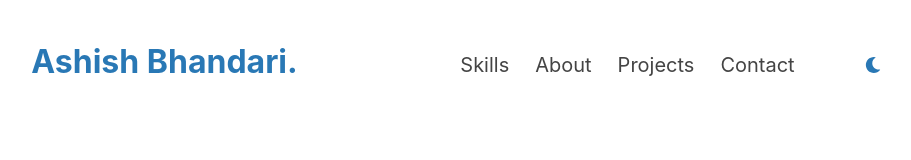
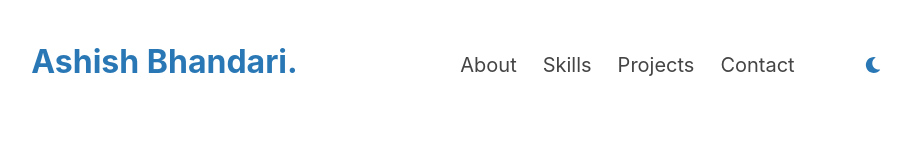
Before and after one commit to DhruvAggar/portfolio_college, a React (Create React App) app: page / in a window 1280 px wide. Shown: the top 160 px of the page, without its empty margins (178-1089 px from the left). Built offline with nearby package versions, Linux system fonts and the light colour scheme.

Commit message:
Links Fixed

```diff
--- a/package.json
+++ b/package.json
@@ -14,6 +14,7 @@
     "react-dom": "^18.2.0",
     "react-icons": "^4.4.0",
     "react-router-dom": "^6.3.0",
+    "react-router-hash-link": "^2.4.3",
     "react-scripts": "5.0.1",
     "three": "^0.142.0",
     "web-vitals": "^2.1.4"
--- a/src/App.js
+++ b/src/App.js
@@ -6,18 +6,25 @@ import Navbar from "./components/Navbar";
 import Projects from "./components/Projects";
 import Skills from "./components/Skills";
 // import ThreeD from "./components/ThreeD";
+import { BrowserRouter, Route ,Routes} from "react-router-dom";
 
 function App() {
   return (
-    <div className="App">
-      {/* <ThreeD/> */}
+    <BrowserRouter>
+      <div className="App">
+        {/* <ThreeD/> */}
         <Navbar />
         <About />
         <Skills />
+        {/* <Routes>
+        <Route to="/skills">
+        </Route>
+         </Routes>  */}
         <Projects />
         <Contact />
         <Footer />
-    </div>
+      </div>
+    </BrowserRouter>
   );
 }
 
--- a/src/Components/About.js
+++ b/src/Components/About.js
@@ -12,10 +12,8 @@ import { SiCodechef, SiCodeforces, SiLeetcode } from "react-icons/si";
 import { motion } from "framer-motion";
 import { useColorMode } from "@chakra-ui/color-mode";
 
-
 function About() {
-
-  const { colorMode, toggleColorMode } = useColorMode();
+  const { colorMode } = useColorMode();
   const isDark = colorMode === "dark";
 
   const MotionFlex = motion(Flex);
@@ -30,6 +28,7 @@ function About() {
       transition={{ type: "spring", delay: 1.5, stiffness: 120 }}
       height="100vh"
       color="#444"
+      id="about"
     >
       <Box
         w={["92vw", "60vw"]}
--- a/src/Components/Contact.js
+++ b/src/Components/Contact.js
@@ -15,6 +15,7 @@ function Contact() {
       as={motion.div}
       initial={{ opacity: 0 }}
       whileInView={{ opacity: 1 }}
+      id="contact"
     >
       <Stack Spacing={10} w={["400px", "700px"]} margin="auto">
         <Heading
--- a/src/Components/Navbar.js
+++ b/src/Components/Navbar.js
@@ -8,20 +8,22 @@ import {
   MenuList,
   MenuItem,
 } from "@chakra-ui/react";
-import { Stack, HStack, VStack } from "@chakra-ui/react";
+import { HStack } from "@chakra-ui/react";
 import { IconButton } from "@chakra-ui/button";
 import { FaSun, FaMoon } from "react-icons/fa";
 import { useColorMode } from "@chakra-ui/color-mode";
 import { GiHamburgerMenu } from "react-icons/gi";
 import { Show } from "@chakra-ui/react";
 import { motion } from "framer-motion";
+import { HashLink } from "react-router-hash-link";
+import { Link } from "@chakra-ui/react";
 
 function Navbar() {
   const { colorMode, toggleColorMode } = useColorMode();
   const isDark = colorMode === "dark";
 
   const MotionBox = motion(Box);
-  const MotionText = motion(Text);
+  const MotionText = motion(Link);
 
   return (
     <MotionBox
@@ -70,15 +72,26 @@ function Navbar() {
               whileHover={{
                 cursor: "pointer",
                 textDecoration: "underline",
-                // color: "#2978b5",
+                color: `${isDark ? "#90a0d9" : "#2978b5"}`,
+              }}
+              as="a"
+              href="#about"
+            >
+              About
+            </MotionText>
+            <MotionText
+              whileHover={{
+                cursor: "pointer",
+                textDecoration: "underline",
 
                 color: `${isDark ? "#90a0d9" : "#2978b5"}`,
               }}
               as="a"
-              href="https://google.com"
+              href="#skills"
             >
               Skills
             </MotionText>
+
             <MotionText
               whileHover={{
                 cursor: "pointer",
@@ -86,18 +99,7 @@ function Navbar() {
                 color: `${isDark ? "#90a0d9" : "#2978b5"}`,
               }}
               as="a"
-              href="<Contact/>"
-            >
-              About
-            </MotionText>
-            <MotionText
-              whileHover={{
-                cursor: "pointer",
-                textDecoration: "underline",
-                color: `${isDark ? "#90a0d9" : "#2978b5"}`,
-              }}
-              as="a"
-              href="<Contact/>"
+              href="#projects"
             >
               Projects
             </MotionText>
@@ -108,7 +110,7 @@ function Navbar() {
                 color: `${isDark ? "#90a0d9" : "#2978b5"}`,
               }}
               as="a"
-              href="<Contact/>"
+              href="#contact"
             >
               Contact
             </MotionText>
--- a/src/Components/Projects.js
+++ b/src/Components/Projects.js
@@ -18,6 +18,7 @@ function Projects() {
       initial={{ opacity: 0 }}
       whileInView={{ opacity: 1 }}
       height="100vh"
+      id="projects"
     >
       <Box align="center">
         <Heading margin="4rem 0 4rem 0" fontSize={"2.5rem"}>
--- a/src/Components/Skills.js
+++ b/src/Components/Skills.js
@@ -9,19 +9,19 @@ import {
   SiCplusplus,
   SiJavascript,
 } from "react-icons/si";
-import { motion, Variants } from "framer-motion";
+import { motion } from "framer-motion";
 import { useColorMode } from "@chakra-ui/color-mode";
-
 
 function Skills() {
   const MotionFlex = motion(Flex);
   const MotionSimpleGrid = motion(SimpleGrid);
 
-  const { colorMode, toggleColorMode } = useColorMode();
+  const { colorMode } = useColorMode();
   const isDark = colorMode === "dark";
 
   return (
     <MotionFlex
+      id="skills"
       direction="column"
       align="center"
       color={isDark ? "#cdcdff" : "#444"}
```
Also changed, not shown: 1 other file (tests, documents, lock files or other folders).
